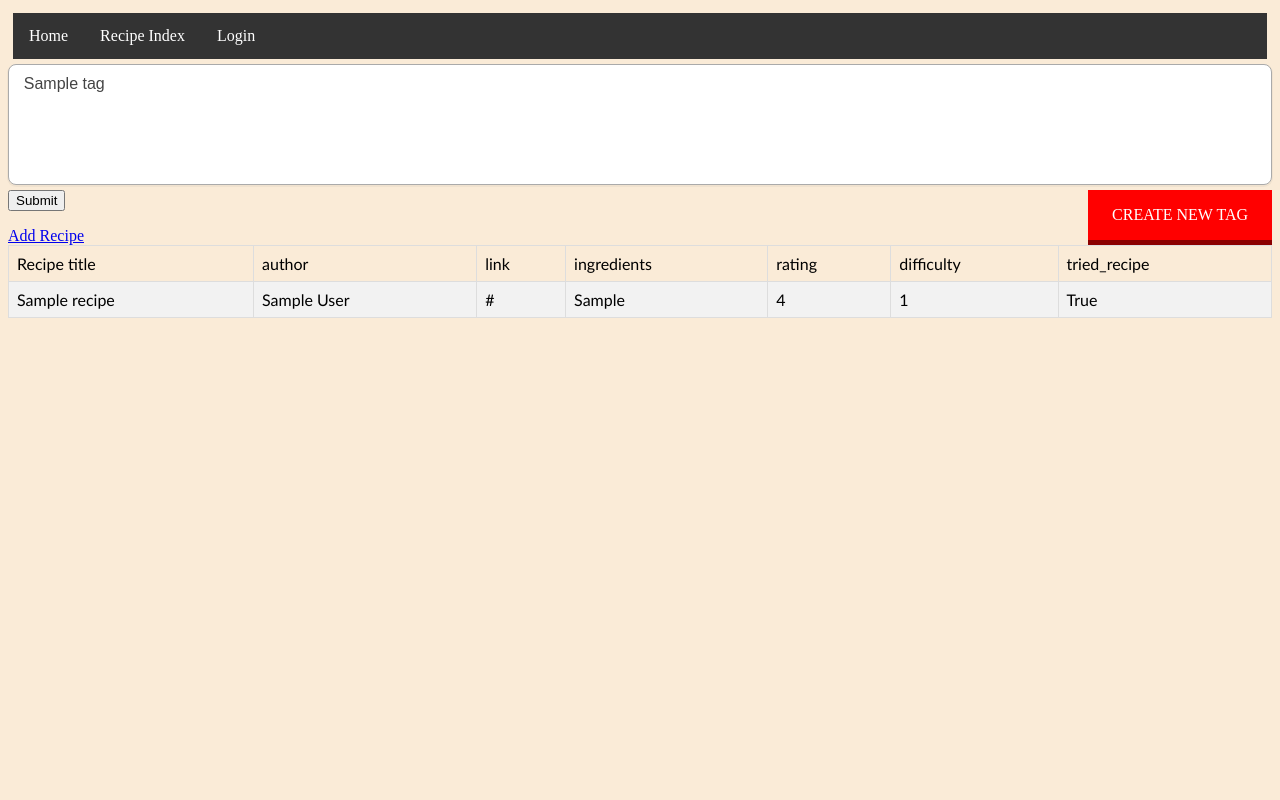
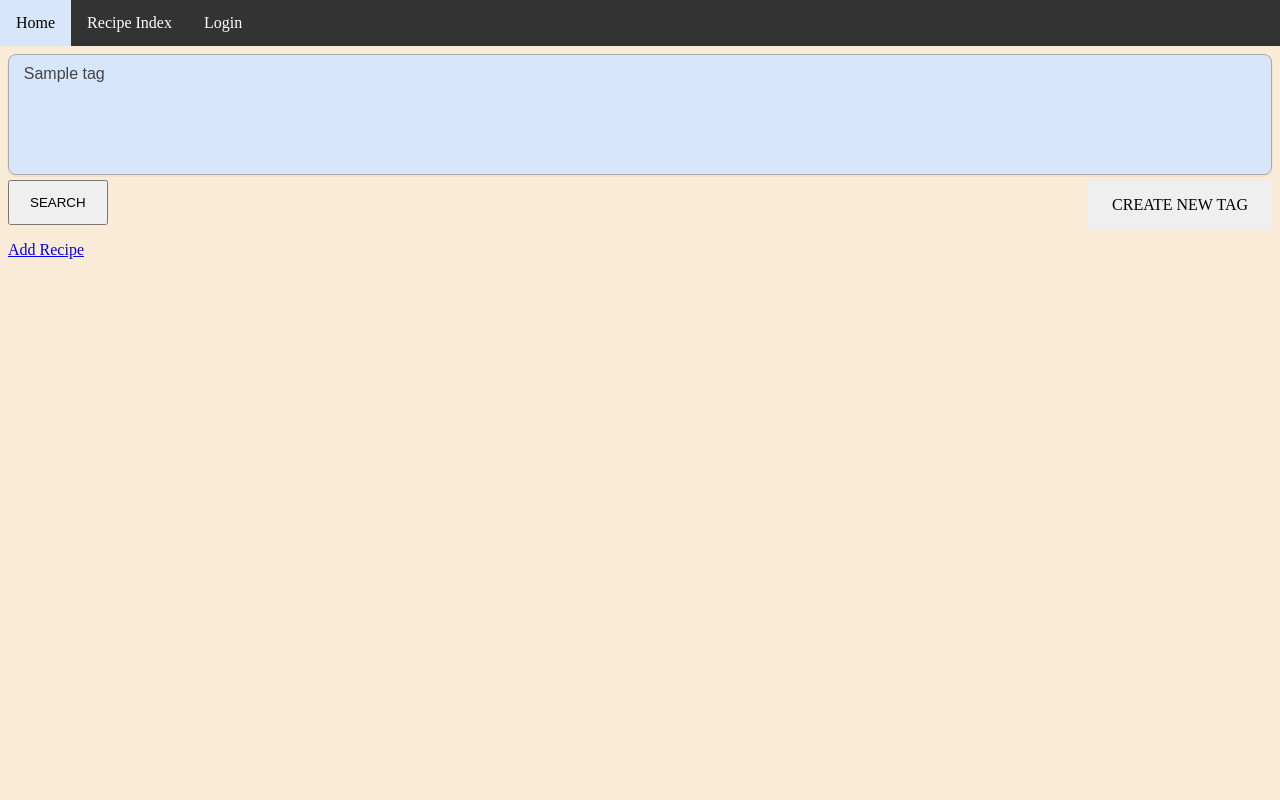
Before and after one commit to ShatteredArrow/homechef, a Flask app: page /recipe_index in a window 1280 px wide. Run offline with Flask 2, Linux system fonts and the light colour scheme; a user stored in the database is signed in; tables that the repository leaves empty hold one stand-in row (values such as "Sample post").

Commit message:
CSS changes, favicon added

```diff
--- a/app/forms.py
+++ b/app/forms.py
@@ -16,6 +16,7 @@ class AddRecipe(FlaskForm):
     author = StringField('Author', validators=[DataRequired()])
     link = StringField('Link', validators=[DataRequired()])
     ingredients = StringField('Ingredients', validators=[DataRequired()])
+    tags = StringField('Tags', validators=[DataRequired()])
     submit = SubmitField('Add Recipe')
 
 class AddTag(FlaskForm):
@@ -23,4 +24,4 @@ class AddTag(FlaskForm):
     submit = SubmitField('Add Tag')
 
 class SelectTag(FlaskForm):
-    tags = SelectMultipleField('Tag',choices=[], coerce=int)
+    tags = SelectMultipleField('Tag', choices=[], coerce=int)
--- a/app/routes.py
+++ b/app/routes.py
@@ -1,20 +1,25 @@
+'''Recipie Saver'''
+import os
+from flask import render_template, flash, redirect, url_for, request
+from sqlalchemy.orm import sessionmaker
 from app import app, db
-from flask import render_template, flash, redirect, url_for, request
 from app.forms import LoginForm, AddRecipe, AddTag, SelectTag
 from app.models import Recipe, Tag, recipeTag
-from sqlalchemy.orm import sessionmaker
 from app import Config
-import os
-basedir= os.path.abspath(os.path.dirname(__file__))
+
+
+BASEDIR = os.path.abspath(os.path.dirname(__file__))
 
 @app.route('/')
 @app.route('/index')
 def index():
+    """Return URL for index.html"""
     user = {'username': 'chook'}
     return render_template('index.html', title='Home', user=user)
 
 @app.route('/login', methods=['GET', 'POST'])
 def login():
+    """Return URL for login.html"""
     form = LoginForm()
     if form.validate_on_submit():
         flash('Login requested for user={}, remember_me={}'.format(
@@ -23,25 +28,26 @@ def login():
     return render_template('login.html', title='Sign In', form=form)
 
 
-@app.route('/recipe_index',  methods=['GET', 'POST'])
+@app.route('/recipe_index', methods=['GET', 'POST'])
 def recipe_index():
+    """Return URL for recipie_index.html"""
     categories = [(c.id, c.name) for c in Tag.query.all()]
     form = SelectTag(request.form)
     form.tags.choices = categories
-    recipes=[]
+    recipes = []
     if form.validate():
         tags_id = form.tags.data
         for tag_id in tags_id:
-            match=db.session.query(Recipe).filter(Recipe.tags.any(id=tag_id)).all()
+            match = db.session.query(Recipe).filter(Recipe.tags.any(id=tag_id)).all()
             recipes += match
+        return render_template('recipe_index.html', title='Recipe Index', form=form, recipes=recipes)
+
     recipes = Recipe.query.all()
-
-
-
     return render_template('recipe_index.html', title='Recipe Index', form=form, recipes=recipes)
 
 @app.route('/add_tag', methods=['GET', 'POST'])
 def add_tag():
+    """Return URL for add_tag.html"""
     form = AddTag()
     if form.validate_on_submit():
         tag = Tag(
@@ -67,7 +73,7 @@ def add_recipe():
             title=form.title.data,
             author=form.author.data,
             link=form.link.data,
-            ingredients=form.ingredients.data
+            #ingredients=form.ingredients.data,
         )
         #recipe.tags.extend(Tag.query.filter_by(id=tag_id).all())
         db.session.add(recipe)
--- a/app/static/css/base.css
+++ b/app/static/css/base.css
@@ -1,6 +1,14 @@
 
 body{
-  background-color: antiquewhite;
+  background-color: #faebd7;
+  margin:0px;
+}
+.navbar{
+  width: 100%;
+
+}
+.content_container{
+  margin:8px;
 }
 .navbar ul {
     list-style-type: none;
@@ -23,9 +31,6 @@ body{
   }
 
 .navbar li a:hover {
-    background-color: green;
+    background-color: #D7E6FA;
+    color:black;
   }
-
-  .navbar{
-    padding:5px;
-  }
--- a/app/static/css/recipie_index.css
+++ b/app/static/css/recipie_index.css
@@ -1,5 +1,12 @@
+
+select::-webkit-scrollbar {display:none;}
+select::-moz-scrollbar {display:none;}
+select::-o-scrollbar {display:none;}
+select::-google-ms-scrollbar {display:none;}
+select::-khtml-scrollbar {display:none;}
 select{
-    display: block;
+  overflow-y: auto;
+  display: block;
 	font-size: 16px;
 	font-family: sans-serif;
 	font-weight: 700;
@@ -14,12 +21,17 @@ select{
 	box-shadow: 0 1px 0 1px rgba(0,0,0,.04);
 	border-radius: .5em;
 	appearance: none;
-	background-color: #fff;
+	background-color: #D7E6FA;
 	background-repeat: no-repeat, repeat;
 	background-position: right .7em top 50%, 0 0;
-    background-size: .65em auto, 100%;
+  background-size: .65em auto, 100%;
+
+
 
 }
+.select::-webkit-scrollbar { width: 0 !important }
+.select { overflow: -moz-scrollbars-none; }
+.select { -ms-overflow-style: none; }
 
 select::-ms-expand {
 	display: none;
@@ -46,10 +58,11 @@ select option {
     font-family: "Trebuchet MS", Arial, Helvetica, sans-serif;
     border-collapse: collapse;
     width: 100%;
+    background-color: rgb(115, 153, 202);
   }
 
-  #recipie td, #customers th {
-    border: 1px solid #ddd;
+#recipie td {
+    border: 1px solid black;
     padding: 8px;
   }
 
@@ -57,21 +70,29 @@ select option {
 
   #recipie tr:hover {background-color: #ddd;}
 
-  #recipie th {
+
+  #recipie th  {
+    border: 1px solid black;
     padding-top: 12px;
     padding-bottom: 12px;
     text-align: left;
-    background-color: #4CAF50;
-    color: white;
+
+    color: black;
   }
   .btn {
-	 margin-top:5px;
+   margin-top:5px;
+   color: black;
+   padding: 1em 1.5em;
+   position: relative;
+   text-decoration: none;
+   text-transform: uppercase;
   }
 
   form a {
-    background-color: red;
-  box-shadow: 0 5px 0 darkred;
-  color: white;
+  background-color: buttonface;
+  -webkit-appearance: button;
+
+  color: black;
   padding: 1em 1.5em;
   position: relative;
   text-decoration: none;
@@ -79,7 +100,7 @@ select option {
 }
 
 form a:hover {
-  background-color: #ce0606;
+  background-color: #D7E6FA;;
 }
 
 form a:active {
--- a/app/templates/base.html
+++ b/app/templates/base.html
@@ -2,6 +2,7 @@
     <head>
         {%block head%}
         <link type="text/css" rel="stylesheet" href="static/css/base.css">
+        <link rel="shortcut icon" href="{{ url_for('static', filename='favicon.png') }}">
 
 
         {% if title %}
@@ -30,6 +31,9 @@
         </ul>
         {% endif %}
         {% endwith %}
-        {% block content %}{% endblock %}
+        <div class="content_container">
+            {% block content %}{% endblock %}
+        </div>
+
     </body>
 </html>
--- a/app/templates/recipe_index.html
+++ b/app/templates/recipe_index.html
@@ -5,9 +5,12 @@
 {% endblock %}
 {% block content %}
     <form action="" method="post" novalidate>
-        {{ form.hidden_tag() }}
+        <div class="bloc">
+                {{ form.hidden_tag() }}
         {{ form.tags(size = 5) }}
-        <button type="submit" class="btn">Submit</button>
+        </div>
+
+        <button type="submit" class="btn">Search</button>
         <a class="create_new_tag" href="{{ url_for('add_tag') }}">Create New Tag</a>
     </form>
 
@@ -16,23 +19,30 @@
     {% if recipes %}
     <table id="recipie">
         <tr>
-            <td>Recipe title</td>
-            <td>author</td>
-            <td>link</td>
-            <td>ingredients</td>
-            <td>rating</td>
-            <td>difficulty</td>
-            <td>tried_recipe</td>
+            <th>Recipe Title</th>
+            <th>Author</th>
+            <th>Link</th>
+            <th>Ingredients</td>
+            <th>Rating</th>
+            <th>Difficulty</th>
+            <th>Tried_recipe</th>
+            <th>Tags</td>
         </tr>
         {% for recipe in recipes %}
         <tr>
             <td>{{ recipe.title }}</td>
             <td>{{ recipe.author }}</td>
-            <td>{{ recipe.link }}</td>
+            <td><a href="#">{{ recipe.link }}</a></td>
             <td>{{ recipe.ingredients }}</td>
             <td>{{ recipe.rating }}</td>
             <td>{{ recipe.difficulty }}</td>
             <td>{{ recipe.tried_recipe }}</td>
+            <td>
+                {%for tags in recipe.tags%}
+                    <span>{{tags.name}} </span>
+                {% endfor %}
+            </td>
+
         </tr>
         {% endfor %}
     </table>
```
Also changed, not shown: app/templates/add_recipe.html (+6 -1 lines), app.db, app/static/favicon.png (renamed from app/static/favicon.ico.png).
